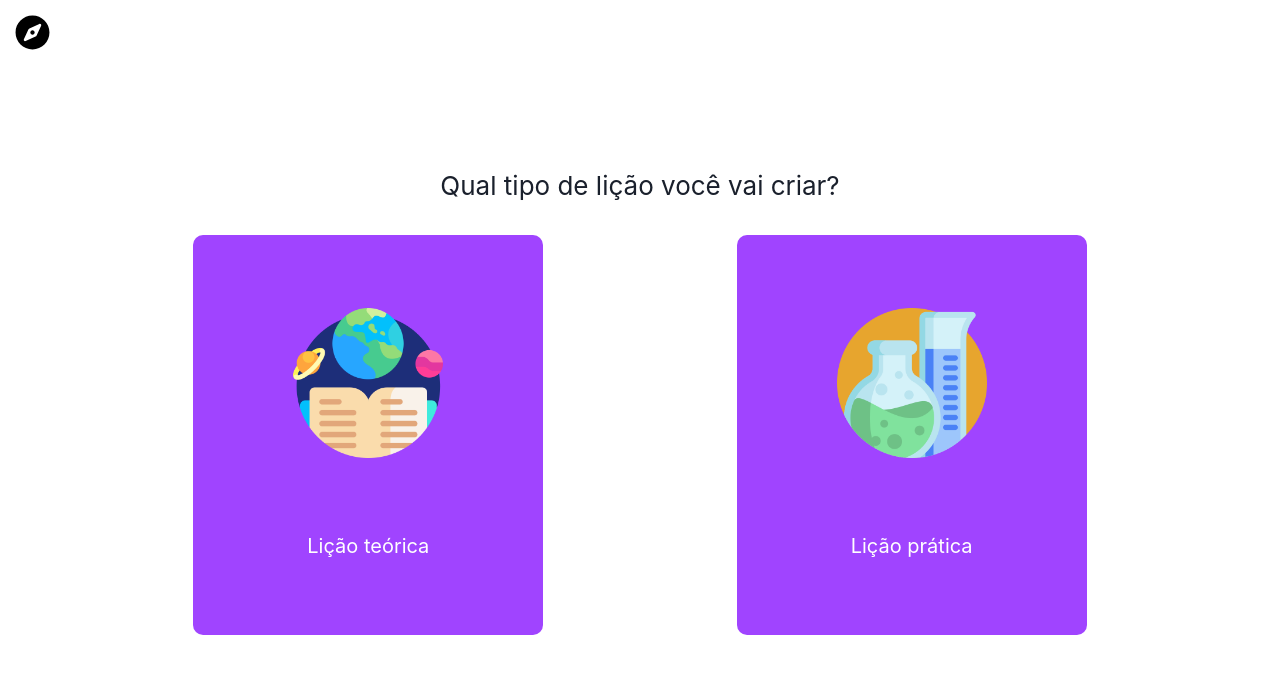
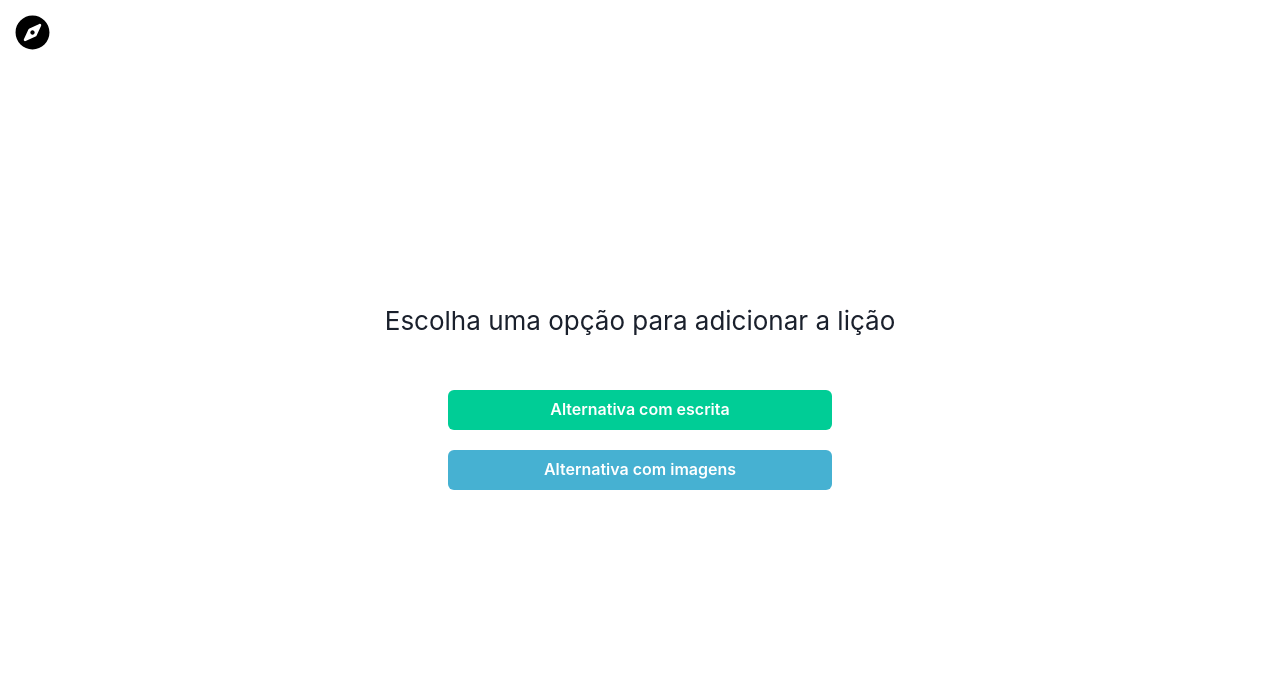
Before and after one commit to paulosrlj/Caelestia-frontend, a React (Create React App) app: page / in a window 1280 px wide. Shown: the top 674 px of the page. Built offline with nearby package versions, Linux system fonts and the light colour scheme.

Commit message:
feat: add create question type page

```diff
--- a/src/App.jsx
+++ b/src/App.jsx
@@ -3,7 +3,7 @@ import './App.css';
 
 import { ChakraProvider } from '@chakra-ui/react';
 import { theme } from './config/chakra-ui-config';
-import CreateModule from './pages/CreateModule/LessonChoice';
+import CreateModule from './pages/CreateModule/CreateQuestionType';
 // import MenuModal from './layout/MenuModal';
 // import Achievements from './pages/Achievements';
 import SelectModule from './pages/SelectModule';
--- /dev/null
+++ b/src/pages/CreateModule/CreateQuestionType.jsx
@@ -0,0 +1,39 @@
+import { Flex, Text, Button } from '@chakra-ui/react';
+import AppWrapper from '../../wrapper/AppWrapper';
+
+function CreateQuestionType() {
+  return (
+    <Flex
+      flexDir="column"
+      alignItems="center"
+      justifyContent="center"
+      h="100vh"
+      w="100vw"
+    >
+      <Text my="20px" fontSize="26px">Escolha uma opção para adicionar a lição</Text>
+
+      <Flex flexDir="column" w="30%" my="20px">
+        <Button
+          color="white"
+          backgroundColor="pure_green.100"
+          _hover={{ backgroundColor: 'pure_green.200' }}
+          my="10px"
+        >
+          Alternativa com escrita
+
+        </Button>
+        <Button
+          color="white"
+          backgroundColor="blue.infoButton"
+          _hover={{ backgroundColor: 'blue.infoButtonDarker' }}
+          my="10px"
+        >
+          Alternativa com imagens
+
+        </Button>
+      </Flex>
+    </Flex>
+  );
+}
+
+export default AppWrapper(CreateQuestionType);
```
